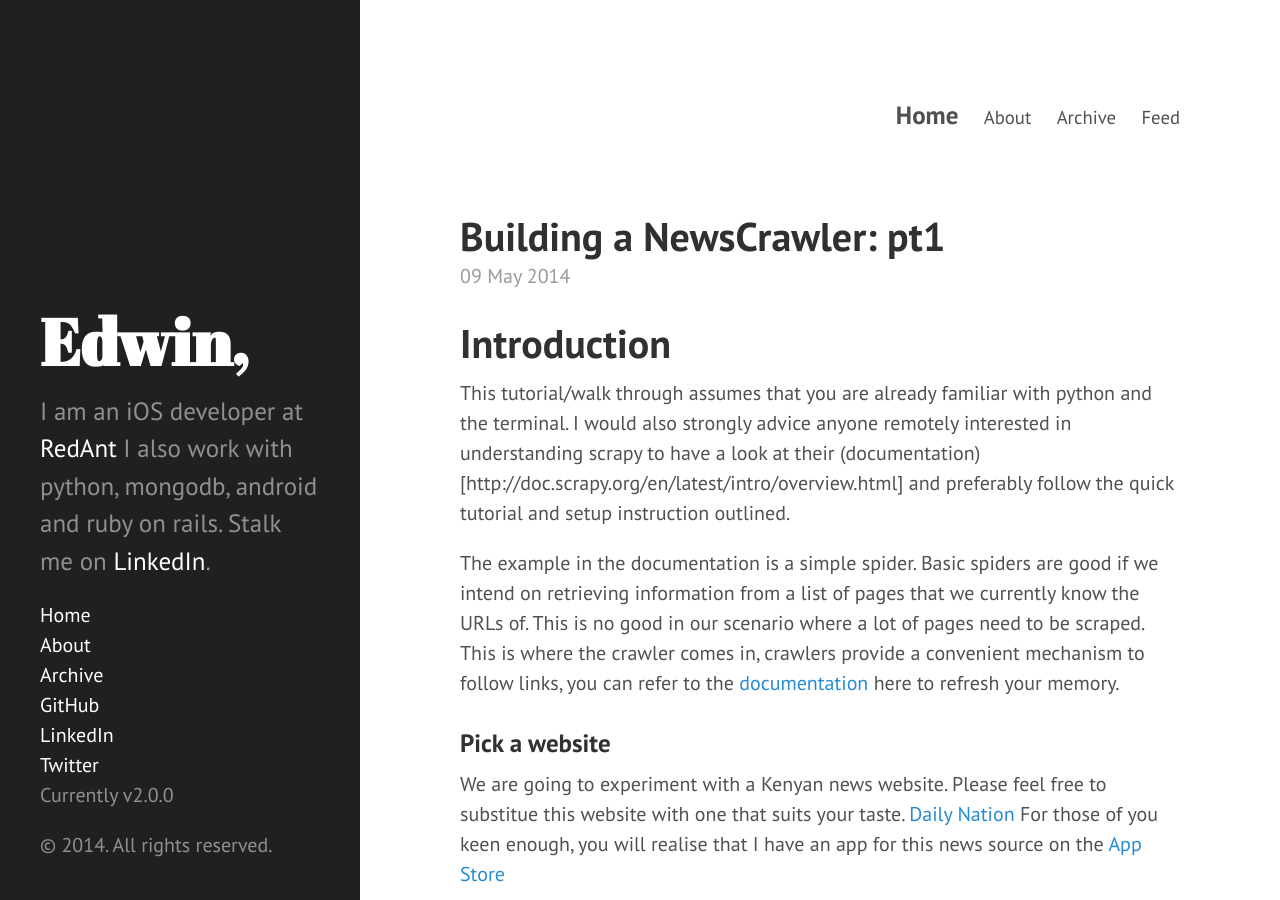
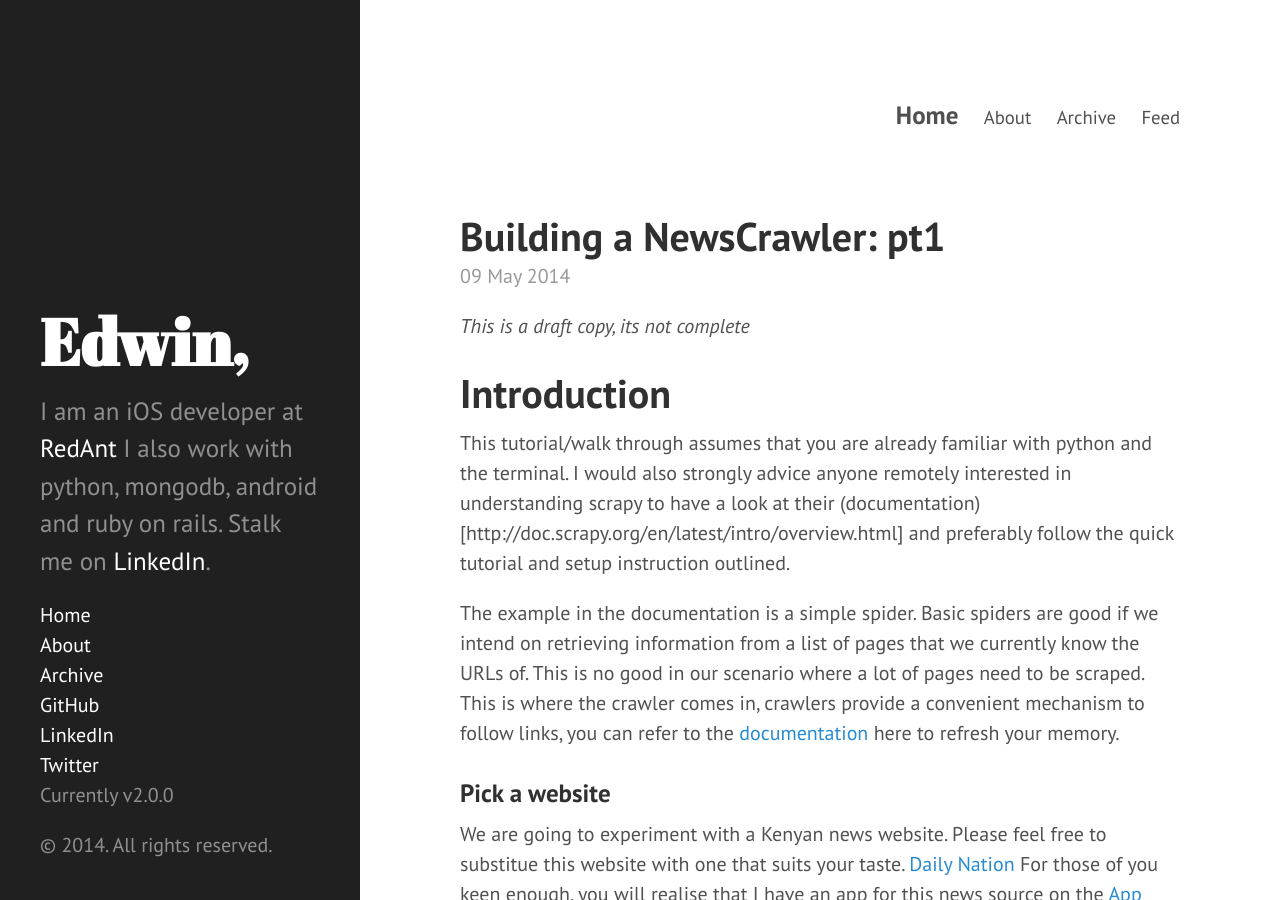
Before and after one commit to edwinbosire/edwinbosire.github.io, a Jekyll site: the page built from _posts/2014-05-09-building_a_newscrawler_pt1.md, in a window 1280 px wide and 900 px high. Built offline with Jekyll 4.4.1, drawn with Linux system fonts in a browser that asks for light colours; some of the changed text lies outside the part shown.

Commit message:
Added warning stating that this is a draft

```diff
--- a/_posts/2014-05-09-building_a_newscrawler_pt1.md
+++ b/_posts/2014-05-09-building_a_newscrawler_pt1.md
@@ -4,6 +4,8 @@ title:  "Building a NewsCrawler: pt1"
 date:   2014-05-09 01:39:44
 categories: Server Python
 ---
+
+*This is a draft copy, its not complete*
 #Introduction
 
 This tutorial/walk through assumes that you are already familiar with python and the terminal. I would also strongly advice anyone remotely interested in understanding scrapy to have a look at their (documentation)[http://doc.scrapy.org/en/latest/intro/overview.html] and preferably follow the quick tutorial and setup instruction outlined.
@@ -125,3 +127,5 @@ Its as simple as that. To run the spider and save the results in a json file run
 	scrapy crawl politics -o politics.json -t json
 
 ###What the?
+
+***This is a draft copy, its not complete***
```
